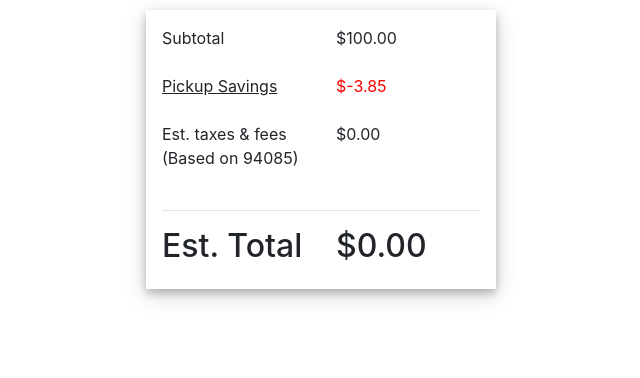
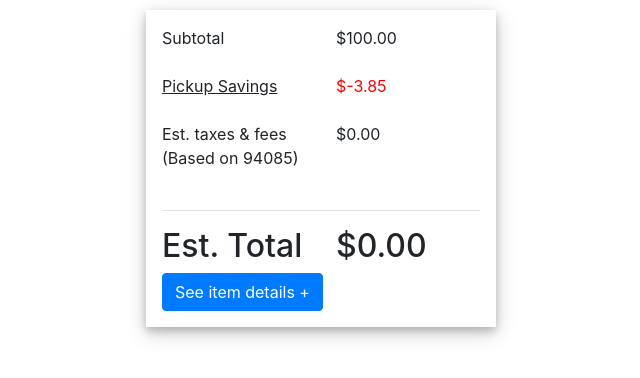
Before and after one commit to mazahir89/shopping-summary, a React (Create React App) app: page / in a window 1280 px wide. Shown: the top 378 px of the page, without its empty margins (319-959 px from the left). Built offline with nearby package versions, Linux system fonts and the light colour scheme.

Commit message:
created ItemDetails component

```diff
--- a/src/App.js
+++ b/src/App.js
@@ -5,6 +5,7 @@
 import PickupSavings from "./components/PickupSavings/PickupSavings";
 import TaxesFees from "./components/TaxesFees/TaxesFees";
 import EstimatedTotal from "./components/EstimatedTotal/EstimatedTotal";
+import ItemDetails from "./components/ItemDetails/ItemDetails";
 import "./App.css";
 
 class App extends Component {
@@ -26,6 +27,7 @@
           <TaxesFees taxes={this.state.taxes.toFixed(2)} />
           <hr />
           <EstimatedTotal price={this.state.estimatedTotal.toFixed(2)} />
+          <ItemDetails />
         </Container>
       </div>
     );
--- /dev/null
+++ b/src/components/ItemDetails/ItemDetails.js
@@ -0,0 +1,25 @@
+import React, { Component } from "react";
+import { Button, Collapse, Well, Media, Row, Col } from "react-bootstrap";
+
+export default class ItemDetails extends Component {
+  constructor(props) {
+    super(props);
+    this.state = {
+      open: false
+    };
+  }
+  render() {
+    return (
+      <div>
+        <Button
+          className="item-details-button"
+          bsStyle="Link"
+          onClick={() => this.setState({ open: !this.state.open })}
+        >
+          {this.state.open === false ? `See` : `Hide `} item details
+          {this.state.open === false ? ` +` : ` -`}
+        </Button>
+      </div>
+    );
+  }
+}
```
